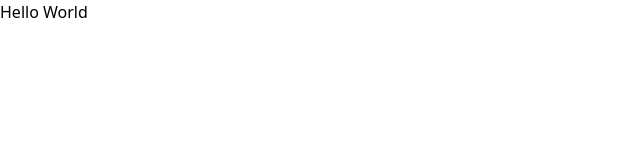
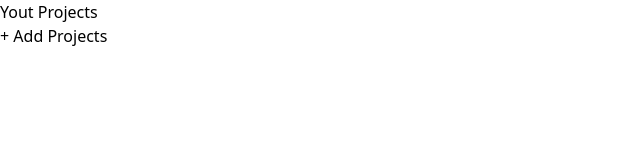
Before and after one commit to kalaniz0018/gestion-de-proyectos, a React (Vite) app: page / in a window 1280 px wide. Shown: the top 160 px of the page, without its empty margins (0-640 px from the left). Built offline with nearby package versions, Linux system fonts and the light colour scheme.

Commit message:
creando componente sidebar

```diff
--- a/src/App.jsx
+++ b/src/App.jsx
@@ -1,7 +1,9 @@
+import ProjectSidebar from "./components/ProjectSidebar";
+
 function App() {
   return (
     <>
-      <h1 className="my-8 text-center text-5xl font-bold">Hello World</h1>
+      <ProjectSidebar/>
     </>
   );
 }
--- /dev/null
+++ b/src/components/ProjectSidebar.jsx
@@ -0,0 +1,15 @@
+import React from "react";
+
+const ProjectSidebar = () => {
+  return (
+    <aside>
+      <h2>Yout Projects</h2>
+      <div>
+        <button>+ Add Projects</button>
+      </div>
+      <ul></ul>
+    </aside>
+  );
+};
+
+export default ProjectSidebar;
```
